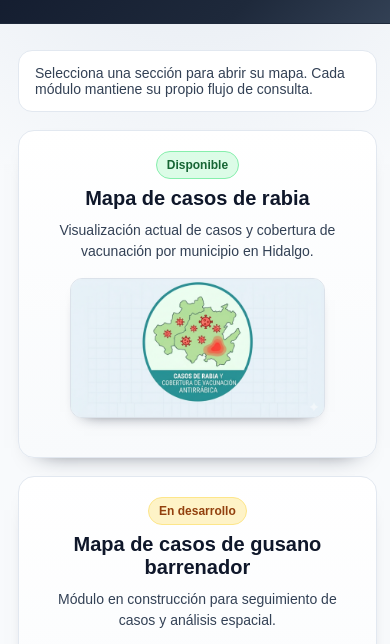
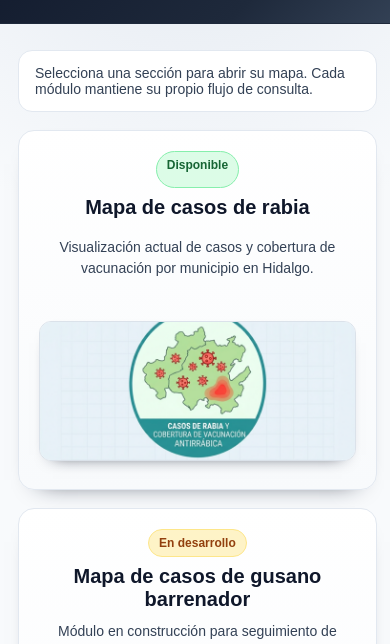
Before and after one commit to nsmn-lsc/mapas-zoonosis, a plain HTML site: page app/static/inicio.html in a window 390 px wide. Shown: the part 147-791 px from the top of the page. Drawn offline with Linux system fonts and the light colour scheme.

Commit message:
ajuste de alturas en elementos del index

```diff
--- a/app/static/inicio.html
+++ b/app/static/inicio.html
@@ -89,9 +89,11 @@
         border-radius: 16px;
         padding: 20px;
         display: grid;
+        grid-template-rows: auto auto 72px 136px;
         justify-items: center;
         text-align: center;
         gap: 8px;
+        height: 340px;
         box-shadow: 0 12px 24px -22px #0f172a;
         transition: transform 180ms ease, box-shadow 180ms ease, border-color 180ms ease;
       }
@@ -155,7 +157,11 @@
       }
 
       .icon-row {
-        margin-bottom: 16px;
+        width: 100%;
+        height: 120px;
+        display: flex;
+        align-items: center;
+        justify-content: center;
       }
 
       .card p {
@@ -164,6 +170,7 @@
         font-size: 14px;
         line-height: 1.5;
         max-width: 40ch;
+        height: 64px;
       }
 
       .footer {
@@ -187,6 +194,19 @@
         .icon-link {
           width: min(100%, 320px);
           height: 140px;
+        }
+
+        .icon-row {
+          height: 140px;
+        }
+
+        .card {
+          height: 360px;
+          grid-template-rows: auto auto 78px 148px;
+        }
+
+        .card p {
+          height: 72px;
         }
       }
     </style>
```
